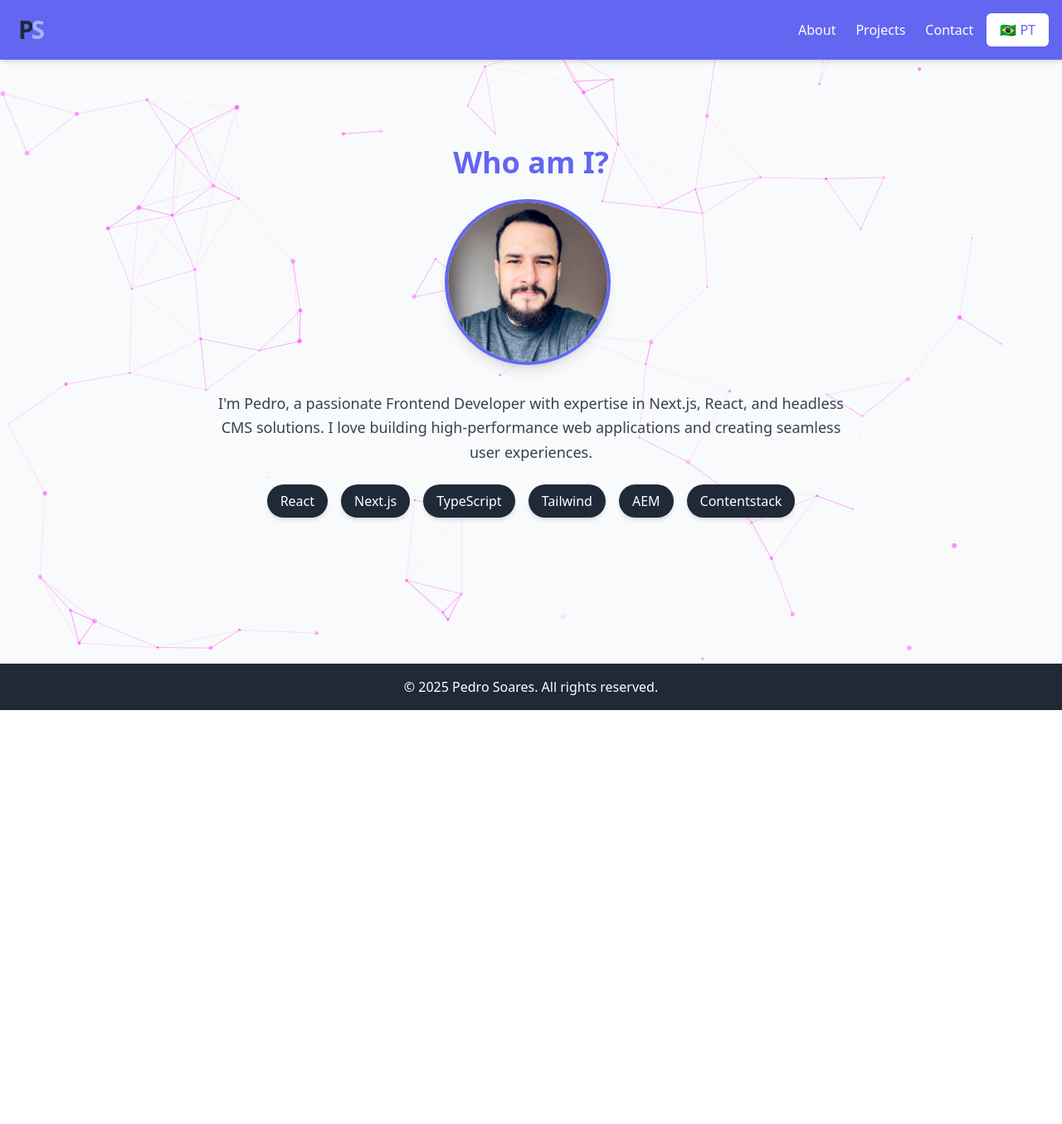
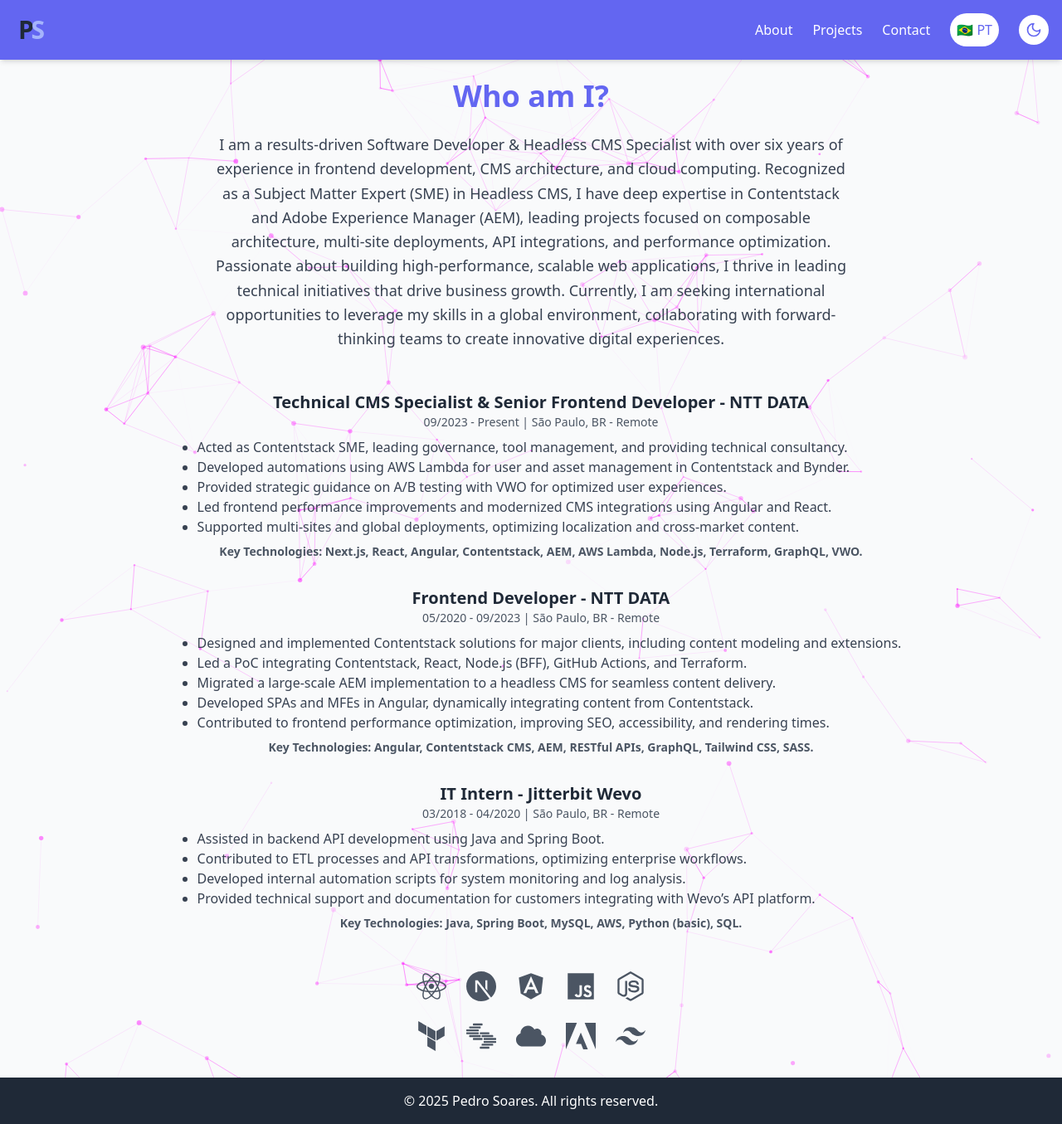
Before and after one commit to pedromssoares/my-portfolio, a Next.js app: page /about in a window 1280 px wide. Shown: the whole page at 83% size. Before the commit the page ends 856 px from the top, so only its background shows below. Built offline with nearby package versions, Linux system fonts and the light colour scheme.

Commit message:
chore: adds about page

```diff
--- a/package.json
+++ b/package.json
@@ -14,9 +14,11 @@
     "lucide-react": "^0.476.0",
     "next": "15.1.7",
     "next-i18next": "^15.4.2",
+    "next-themes": "^0.4.4",
     "react": "^19.0.0",
     "react-dom": "^19.0.0",
     "react-i18next": "^15.4.1",
+    "react-icons": "^5.5.0",
     "react-tsparticles": "^2.12.2",
     "react-typed": "^2.0.12",
     "tsparticles-engine": "^2.12.0",
--- a/src/components/Header.tsx
+++ b/src/components/Header.tsx
@@ -2,29 +2,37 @@
 import { motion, AnimatePresence } from "framer-motion";
 import { useTranslation } from "react-i18next";
 import Link from "next/link";
-import { Menu, X } from "lucide-react"; // Ícones para menu hambúrguer
+import { Menu, X, Moon, Sun } from "lucide-react"; // Ícones para o Dark Mode e Menu
+import useTheme from "@/hooks/useTheme";
 
 export default function Header() {
+  const { theme, toggleTheme } = useTheme();
   const { i18n } = useTranslation();
   const { t } = useTranslation();
   const [isCollapsed, setIsCollapsed] = useState(false);
-  const [menuOpen, setMenuOpen] = useState(false); // Estado do menu hambúrguer
+  const [menuOpen, setMenuOpen] = useState(false);
+  const [mounted, setMounted] = useState(false); // Para evitar erros na renderização SSR
 
   useEffect(() => {
+    setMounted(true);
     const timer = setTimeout(() => {
-      setIsCollapsed(true); // 🔹 Após 2 segundos, reduz para "PS"
+      setIsCollapsed(true);
     }, 2000);
-
     return () => clearTimeout(timer);
   }, []);
+
+  const handleThemeToggle = () => {
+    if (!mounted) return;
+    toggleTheme();
+  };
 
   const toggleLanguage = () => {
     i18n.changeLanguage(i18n.language === "en" ? "pt" : "en");
   };
 
   return (
-    <header className="p-4 flex justify-between items-center bg-primary text-white shadow-md w-full fixed top-0 left-0 z-50">
-      {/* 🔹 Logo Responsivo */}
+    <header className="p-4 flex items-center justify-between bg-primary text-white shadow-md w-full fixed top-0 left-0 z-50">
+      {/* 🔹 Logo à Esquerda */}
       <Link href="/" className="flex items-center">
         <motion.div className="text-xl md:text-3xl font-extrabold tracking-wide flex items-center">
           <AnimatePresence mode="wait">
@@ -71,29 +79,58 @@
         </motion.div>
       </Link>
 
-      {/* 🔹 Navegação para Desktop */}
-      <nav className="hidden md:flex space-x-6 ml-auto pr-4">
+      {/* 🔹 Menu Desktop e Botões - Alinhados à Direita */}
+      <div className="hidden md:flex items-center space-x-6 ml-auto">
         <Link href="/about" className="hover:text-gray-300 transition">
-          {t("about")}
+          {t("aboutMenu")}
         </Link>
-        <Link href="#projects" className="hover:text-gray-300 transition">
-          {t("projects")}
+        <Link href="/projects" className="hover:text-gray-300 transition">
+          {t("projectsMenu")}
         </Link>
-        <Link href="#contact" className="hover:text-gray-300 transition">
-          {t("contact")}
+        <Link href="/contact" className="hover:text-gray-300 transition">
+          {t("contactMenu")}
         </Link>
-      </nav>
 
-      {/* 🔹 Menu Hambúrguer (Mobile) */}
-      <div className="md:hidden flex items-center">
-        {/* 🔹 Botão de idioma no Mobile */}
+        {/* 🔹 Botão de Troca de Idioma */}
         <button
           onClick={toggleLanguage}
-          className="bg-white text-primary px-2 py-2 rounded-md hover:bg-gray-200 transition mr-4"
+          className="p-2 bg-white text-primary rounded-full hover:bg-gray-200 transition"
         >
           {i18n.language === "en" ? "🇧🇷 PT" : "🇺🇸 EN"}
         </button>
 
+        {/* 🔹 Botão de Dark Mode */}
+        {mounted && (
+          <button
+            onClick={handleThemeToggle}
+            className="p-2 bg-white text-primary rounded-full hover:bg-gray-200 transition"
+          >
+            {theme === "dark" ? <Sun size={20} /> : <Moon size={20} />}
+          </button>
+        )}
+      </div>
+
+      {/* 🔹 Menu Mobile (Hambúrguer) - Alinhado à Direita */}
+      <div className="md:hidden flex items-center space-x-4">
+        {/* 🔹 Botão de Troca de Idioma no Mobile */}
+        <button
+          onClick={toggleLanguage}
+          className="p-2 bg-white text-primary rounded-full hover:bg-gray-200 transition"
+        >
+          {i18n.language === "en" ? "🇧🇷 PT" : "🇺🇸 EN"}
+        </button>
+
+        {/* 🔹 Botão de Dark Mode no Mobile */}
+        {mounted && (
+          <button
+            onClick={handleThemeToggle}
+            className="p-2 bg-white text-primary rounded-full hover:bg-gray-200 transition"
+          >
+            {theme === "dark" ? <Sun size={20} /> : <Moon size={20} />}
+          </button>
+        )}
+
+        {/* 🔹 Botão de Abrir/Fechar Menu Mobile */}
         <button onClick={() => setMenuOpen(!menuOpen)} className="p-2">
           {menuOpen ? <X size={24} /> : <Menu size={24} />}
         </button>
@@ -112,32 +149,24 @@
             className="hover:text-gray-300 transition"
             onClick={() => setMenuOpen(false)}
           >
-            {t("about")}
+            {t("aboutMenu")}
           </Link>
           <Link
-            href="#projects"
+            href="/projects"
             className="hover:text-gray-300 transition"
             onClick={() => setMenuOpen(false)}
           >
-            {t("projects")}
+            {t("projectsMenu")}
           </Link>
           <Link
-            href="#contact"
+            href="/contact"
             className="hover:text-gray-300 transition"
             onClick={() => setMenuOpen(false)}
           >
-            {t("contact")}
+            {t("contactMenu")}
           </Link>
         </motion.div>
       )}
-
-      {/* 🔹 Botão Responsivo de Troca de Idioma */}
-      <button
-        onClick={toggleLanguage}
-        className="hidden md:block bg-white text-primary px-4 py-2 rounded-md hover:bg-gray-200 transition text-sm md:text-base"
-      >
-        {i18n.language === "en" ? "🇧🇷 PT" : "🇺🇸 EN"}
-      </button>
     </header>
   );
 }
--- a/src/components/Layout.tsx
+++ b/src/components/Layout.tsx
@@ -8,7 +8,7 @@
 
 export default function Layout({ children }: LayoutProps) {
   return (
-    <div className="relative z-10 flex flex-col h-screen bg-background text-text dark:bg-darkBackground dark:text-darkText transition-colors duration-300">
+    <div className="relative z-10 flex flex-col bg-background text-text dark:bg-darkBackground dark:text-darkText transition-colors duration-300">
       {/* 🔹 Header Fixo no Topo */}
       <Header />
 
--- a/src/locales/en.json
+++ b/src/locales/en.json
@@ -1,14 +1,62 @@
 {
   "greeting": "Hello, I am Pedro 👋",
-    "developer": ["Frontend Developer 🚀", "Headless CMS Specialist", "Experienced in Angular and React"],
+  "developer": [
+    "Frontend Developer 🚀",
+    "Headless CMS Specialist",
+    "Experienced in Angular and React"
+  ],
   "cta": "See my projects →",
   "myPortfolio": "My Portfolio",
-    "about": "About",
-    "projects": "Projects",
-    "contact": "Contact",
+  "aboutMenu": "About",
+  "projectsMenu": "Projects",
+  "contactMenu": "Contact",
   "footer": "Pedro Soares. All rights reserved.",
-    "aboutMe": {
+  "about": {
     "title": "Who am I?",
-      "description": "I'm Pedro, a passionate Frontend Developer with expertise in Next.js, React, and headless CMS solutions. I love building high-performance web applications and creating seamless user experiences."
+    "description": "I am a results-driven Software Developer & Headless CMS Specialist with over six years of experience in frontend development, CMS architecture, and cloud computing. Recognized as a Subject Matter Expert (SME) in Headless CMS, I have deep expertise in Contentstack and Adobe Experience Manager (AEM), leading projects focused on composable architecture, multi-site deployments, API integrations, and performance optimization. Passionate about building high-performance, scalable web applications, I thrive in leading technical initiatives that drive business growth. Currently, I am seeking international opportunities to leverage my skills in a global environment, collaborating with forward-thinking teams to create innovative digital experiences.",
+
+    "experience": [
+      {
+        "role": "Technical CMS Specialist & Senior Frontend Developer",
+        "company": "NTT DATA",
+        "date": "09/2023 - Present",
+        "location": "São Paulo, BR - Remote",
+        "tasks": [
+          "Acted as Contentstack SME, leading governance, tool management, and providing technical consultancy.",
+          "Developed automations using AWS Lambda for user and asset management in Contentstack and Bynder.",
+          "Provided strategic guidance on A/B testing with VWO for optimized user experiences.",
+          "Led frontend performance improvements and modernized CMS integrations using Angular and React.",
+          "Supported multi-sites and global deployments, optimizing localization and cross-market content."
+        ],
+        "technologies": "Next.js, React, Angular, Contentstack, AEM, AWS Lambda, Node.js, Terraform, GraphQL, VWO."
+      },
+      {
+        "role": "Frontend Developer",
+        "company": "NTT DATA",
+        "date": "05/2020 - 09/2023",
+        "location": "São Paulo, BR - Remote",
+        "tasks": [
+          "Designed and implemented Contentstack solutions for major clients, including content modeling and extensions.",
+          "Led a PoC integrating Contentstack, React, Node.js (BFF), GitHub Actions, and Terraform.",
+          "Migrated a large-scale AEM implementation to a headless CMS for seamless content delivery.",
+          "Developed SPAs and MFEs in Angular, dynamically integrating content from Contentstack.",
+          "Contributed to frontend performance optimization, improving SEO, accessibility, and rendering times."
+        ],
+        "technologies": "Angular, Contentstack CMS, AEM, RESTful APIs, GraphQL, Tailwind CSS, SASS."
+      },
+      {
+        "role": "IT Intern",
+        "company": "Jitterbit Wevo",
+        "date": "03/2018 - 04/2020",
+        "location": "São Paulo, BR - Remote",
+        "tasks": [
+          "Assisted in backend API development using Java and Spring Boot.",
+          "Contributed to ETL processes and API transformations, optimizing enterprise workflows.",
+          "Developed internal automation scripts for system monitoring and log analysis.",
+          "Provided technical support and documentation for customers integrating with Wevo’s API platform."
+        ],
+        "technologies": "Java, Spring Boot, MySQL, AWS, Python (basic), SQL."
+      }
+    ]
   }
 }
--- a/src/locales/pt-br.json
+++ b/src/locales/pt-br.json
@@ -1,14 +1,62 @@
 {
   "greeting": "Olá, eu sou Pedro 👋",
-  "developer": ["Desenvolvedor Frontend 🚀", "Especialista em CMS Headless", "Experiente com Angular e React"],
+  "developer": [
+    "Desenvolvedor Frontend 🚀",
+    "Especialista em CMS Headless",
+    "Experiente com Angular e React"
+  ],
   "cta": "Veja meus projetos →",
   "myPortfolio": "Meu Portfolio",
   "about": "Sobre",
   "projects": "Projetos",
   "contact": "Contato",
   "footer": "Pedro Soares. Todos os direitos reservados.",
-  "aboutMe": {
+  "about": {
     "title": "Quem sou eu?",
-    "description": "Sou Pedro, um desenvolvedor Frontend apaixonado, especializado em Next.js, React e soluções de CMS Headless. Adoro criar aplicações web de alto desempenho e experiências de usuário incríveis."
+    "description": "Sou um Desenvolvedor de Software orientado a resultados e Especialista em CMS Headless, com mais de seis anos de experiência em desenvolvimento frontend, arquitetura de CMS e computação em nuvem. Reconhecido como SME (Especialista) em CMS Headless, possuo profundo conhecimento em Contentstack e Adobe Experience Manager (AEM), liderando projetos focados em arquitetura composável, implantações multi-site, integrações de API e otimização de performance. Apaixonado por construir aplicações web escaláveis e de alto desempenho, gosto de liderar iniciativas técnicas que impulsionam o crescimento dos negócios. Atualmente, estou buscando oportunidades internacionais para aplicar minhas habilidades em um ambiente global, colaborando com equipes inovadoras na criação de experiências digitais de ponta.",
+
+    "experience": [
+      {
+        "role": "Especialista em CMS & Desenvolvedor Frontend Sênior",
+        "company": "NTT DATA",
+        "date": "09/2023 - Presente",
+        "location": "São Paulo, BR - Remoto",
+        "tasks": [
+          "Atuei como SME em Contentstack, liderando governança, gestão de ferramentas e consultoria técnica.",
+          "Desenvolvi automações usando AWS Lambda para otimizar a gestão de usuários e ativos no Contentstack e Bynder.",
+          "Forneci consultoria estratégica sobre testes A/B no VWO para otimizar a experiência do usuário.",
+          "Liderei iniciativas para melhorar a performance do frontend e modernizar integrações CMS com Angular e React.",
+          "Dei suporte a multi-sites e implantações globais, garantindo localização eficiente e experiência de conteúdo fluida."
+        ],
+        "technologies": "Next.js, React, Angular, Contentstack, AEM, AWS Lambda, Node.js, Terraform, GraphQL, VWO."
+      },
+      {
+        "role": "Desenvolvedor Frontend",
+        "company": "NTT DATA",
+        "date": "05/2020 - 09/2023",
+        "location": "São Paulo, BR - Remoto",
+        "tasks": [
+          "Desenvolvi soluções Contentstack para grandes clientes, incluindo modelagem de conteúdo e extensões.",
+          "Liderei um PoC integrando Contentstack, React, Node.js (BFF), GitHub Actions e Terraform.",
+          "Migrei uma implementação AEM para um CMS headless, garantindo entrega de conteúdo eficiente.",
+          "Desenvolvi SPAs e MFEs em Angular, consumindo conteúdo dinâmico do Contentstack.",
+          "Contribuí para otimizações de performance frontend, melhorando SEO, acessibilidade e tempos de renderização."
+        ],
+        "technologies": "Angular, Contentstack CMS, AEM, RESTful APIs, GraphQL, Tailwind CSS, SASS."
+      },
+      {
+        "role": "Estagiário de TI",
+        "company": "Jitterbit Wevo",
+        "date": "03/2018 - 04/2020",
+        "location": "São Paulo, BR - Remoto",
+        "tasks": [
+          "Auxiliei no desenvolvimento de APIs backend usando Java e Spring Boot.",
+          "Trabalhei com processos ETL e transformação de APIs, otimizando fluxos de integração.",
+          "Desenvolvi scripts internos para automação de monitoramento e análise de logs.",
+          "Prestei suporte técnico e documentei integrações para clientes da plataforma de APIs da Wevo."
+        ],
+        "technologies": "Java, Spring Boot, MySQL, AWS, Python (básico), SQL."
+      }
+    ]
   }
 }
--- a/src/pages/about.tsx
+++ b/src/pages/about.tsx
@@ -1,64 +1,74 @@
 import { motion } from "framer-motion";
-import Image from "next/image";
 import { useTranslation } from "react-i18next";
+import { FaReact, FaAngular, FaJs, FaNodeJs, FaCloud } from "react-icons/fa";
+import { SiNextdotjs, SiTailwindcss, SiAdobe, SiContentstack, SiTerraform } from "react-icons/si";
+import { TbApi } from "react-icons/tb";
 
 export default function About() {
   const { t } = useTranslation();
 
   return (
-    <section className="flex flex-col items-center justify-center text-center min-h-screen px-6">
-      {/* 🔹 Título animado */}
+    <section className="flex flex-col items-center justify-center text-center min-h-screen px-6 pt-24">
+      {/* 🔹 Título */}
       <motion.h1
         initial={{ opacity: 0, y: -20 }}
         animate={{ opacity: 1, y: 0 }}
         transition={{ duration: 0.7 }}
         className="text-4xl font-bold text-primary dark:text-accent mb-6"
       >
-        {t("aboutMe.title")}
+        {t("about.title")}
       </motion.h1>
 
-      {/* 🔹 Imagem de perfil */}
-      <motion.div
-        initial={{ opacity: 0, scale: 0.8 }}
-        animate={{ opacity: 1, scale: 1 }}
-        transition={{ duration: 0.7 }}
-        className="w-40 h-40 md:w-52 md:h-52 mb-6"
-      >
-        <Image
-          src="/avatar.jpeg"
-          alt="Pedro Soares - Desenvolvedor Frontend"
-          width={200}
-          height={200}
-          className="rounded-full shadow-lg border-4 border-primary"
-          priority
-        />
-      </motion.div>
-
-      {/* 🔹 Texto sobre você */}
+      {/* 🔹 Descrição */}
       <motion.p
         initial={{ opacity: 0 }}
         animate={{ opacity: 1 }}
         transition={{ delay: 0.3, duration: 0.7 }}
         className="text-lg text-gray-700 dark:text-gray-300 max-w-3xl leading-relaxed"
       >
-        {t("aboutMe.description")}
+        {t("about.description")}
       </motion.p>
 
-      {/* 🔹 Tecnologias */}
+      {/* 🔹 Linha do Tempo Profissional */}
+      <div className="mt-12 w-full max-w-4xl">
+        <motion.div
+          initial={{ opacity: 0, x: -20 }}
+          animate={{ opacity: 1, x: 0 }}
+          transition={{ delay: 0.5, duration: 0.7 }}
+          className="relative pl-6 space-y-8"
+        >
+          {t("about.experience", { returnObjects: true }).map((job, index) => (
+            <div key={index} className="relative">
+              <h3 className="text-xl font-semibold">{job.role} - {job.company}</h3>
+              <p className="text-gray-600 dark:text-gray-400 text-sm">{job.date} | {job.location}</p>
+              <ul className="mt-2 text-gray-700 dark:text-gray-300 text-left list-disc pl-5">
+                {job.tasks.map((task, idx) => (
+                  <li key={idx}>{task}</li>
+                ))}
+              </ul>
+              <p className="mt-2 text-sm font-semibold text-gray-600 dark:text-gray-300">Key Technologies: {job.technologies}</p>
+            </div>
+          ))}
+        </motion.div>
+      </div>
+
+      {/* 🔹 Tech Stack */}
       <motion.div
         initial={{ opacity: 0, y: 20 }}
         animate={{ opacity: 1, y: 0 }}
         transition={{ delay: 0.5, duration: 0.7 }}
-        className="mt-6 flex flex-wrap justify-center gap-4"
+        className="mt-12 mb-8 grid grid-cols-3 md:grid-cols-5 gap-6 text-4xl text-gray-600 dark:text-gray-300"
       >
-        {["React", "Next.js", "TypeScript", "Tailwind", "AEM", "Contentstack"].map((tech, index) => (
-          <span
-            key={index}
-            className="px-4 py-2 bg-secondary text-white rounded-full shadow-md text-sm md:text-base"
-          >
-            {tech}
-          </span>
-        ))}
+        <FaReact className="hover:text-blue-400 transition" />
+        <SiNextdotjs className="hover:text-black dark:hover:text-white transition" />
+        <FaAngular className="hover:text-red-500 transition" />
+        <FaJs className="hover:text-yellow-500 transition" />
+        <FaNodeJs className="hover:text-green-500 transition" />
+        <SiTerraform className="hover:text-purple-500 transition" />
+        <SiContentstack className="hover:text-gray-500 transition" />
+        <FaCloud className="hover:text-indigo-500 transition" />
+        <SiAdobe className="hover:text-red-500 transition" />
+        <SiTailwindcss className="hover:text-blue-300 transition" />
       </motion.div>
     </section>
   );
```
Also changed, not shown: 1 other file (tests, documents, lock files or other folders). Lines whose indentation alone changed are shown as unchanged.
